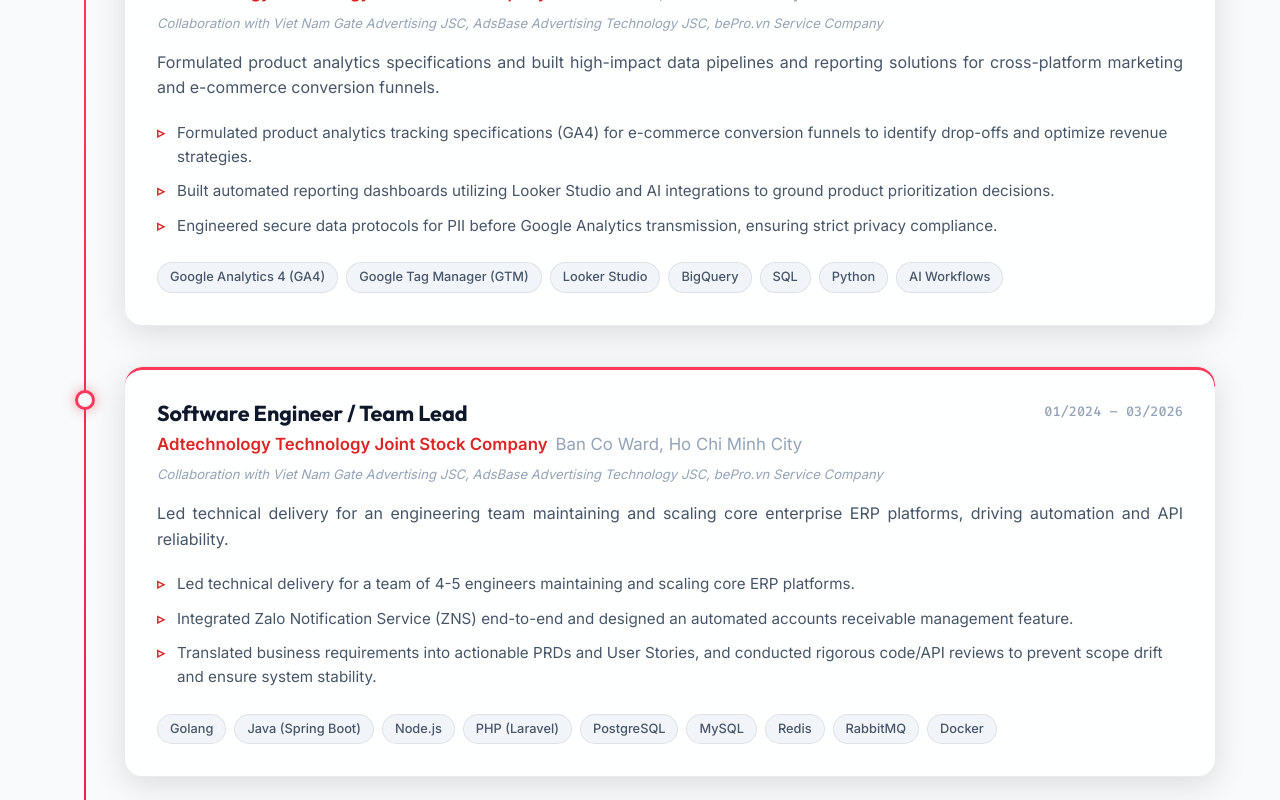
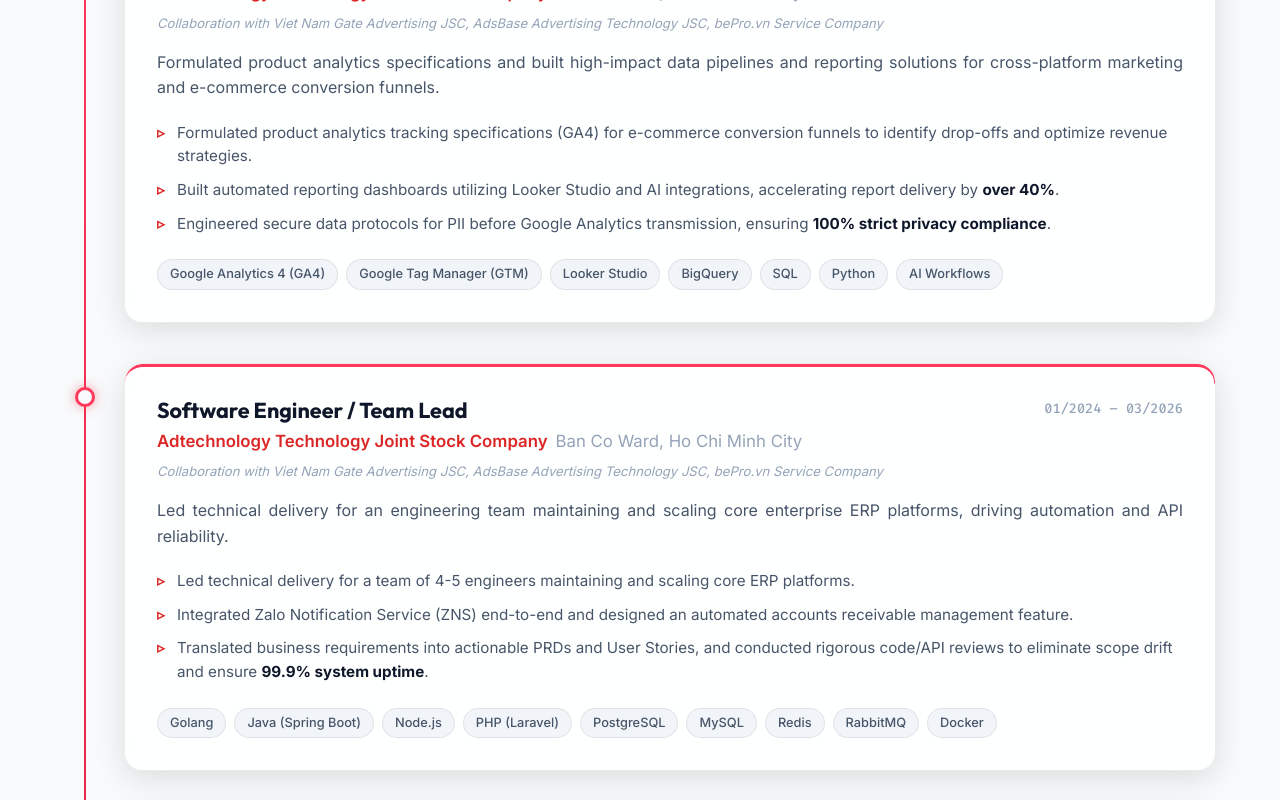
Before and after one commit to ga2631/ga2631.github.io, a React (Vite) app: page / in a window 1280 px wide. Shown: the part 2040-2840 px from the top of the page. Built offline with nearby package versions, Linux system fonts and the light colour scheme; no server answers.

Commit message:
feat(achievements): highlight key metrics with bold formatting and rich HTML rendering

```diff
--- a/src/components/Experience.tsx
+++ b/src/components/Experience.tsx
@@ -52,9 +52,11 @@
 
                 <div className="timeline-achievements">
                   {item.achievements.map((ach, idx) => (
-                    <div key={idx} className="achievement-point">
-                      {ach}
-                    </div>
+                    <div
+                      key={idx}
+                      className="achievement-point"
+                      dangerouslySetInnerHTML={{ __html: ach }}
+                    />
                   ))}
                 </div>
 
--- a/src/components/PrintCV.tsx
+++ b/src/components/PrintCV.tsx
@@ -106,7 +106,7 @@
 
                 <ul className="print-exp-bullets">
                   {exp.achievements.map((item, idx) => (
-                    <li key={idx}>{item}</li>
+                    <li key={idx} dangerouslySetInnerHTML={{ __html: item }} />
                   ))}
                 </ul>
 
@@ -139,8 +139,8 @@
                 <p className="print-proj-desc">{proj.shortDescription || proj.description}</p>
 
                 <ul className="print-proj-highlights">
-                  {proj.highlights.slice(0, 3).map((hl, idx) => (
-                    <li key={idx}>{hl}</li>
+                  {(proj.achievements || proj.highlights).slice(0, 3).map((hl, idx) => (
+                    <li key={idx} dangerouslySetInnerHTML={{ __html: hl }} />
                   ))}
                 </ul>
 
--- a/src/components/Projects.tsx
+++ b/src/components/Projects.tsx
@@ -511,9 +511,11 @@
                       </h3>
                       <ul style={{ paddingLeft: '20px', margin: 0 }}>
                         {activeProject.responsibilities.map((resp, idx) => (
-                          <li key={idx} style={{ marginBottom: '8px', color: 'var(--text-secondary)', lineHeight: 1.55 }}>
-                            {resp}
-                          </li>
+                          <li
+                            key={idx}
+                            style={{ marginBottom: '8px', color: 'var(--text-secondary)', lineHeight: 1.55 }}
+                            dangerouslySetInnerHTML={{ __html: resp }}
+                          />
                         ))}
                       </ul>
                     </div>
@@ -541,13 +543,13 @@
                               <span style={{ color: 'var(--accent-red, #ef4444)', marginRight: '6px' }}>
                                 [{t.challengeLabel}]:
                               </span>
-                              {item.challenge}
+                              <span dangerouslySetInnerHTML={{ __html: item.challenge }} />
                             </div>
                             <div style={{ color: 'var(--text-secondary)', fontSize: '0.92rem', lineHeight: 1.55 }}>
                               <span style={{ color: 'var(--accent-emerald, #10b981)', marginRight: '6px', fontWeight: 600 }}>
                                 → [{t.solutionLabel}]:
                               </span>
-                              {item.solution}
+                              <span dangerouslySetInnerHTML={{ __html: item.solution }} />
                             </div>
                           </div>
                         ))}
@@ -562,9 +564,11 @@
                         </h3>
                         <ul style={{ paddingLeft: '20px', margin: 0 }}>
                           {activeProject.highlights.map((item, idx) => (
-                            <li key={idx} style={{ marginBottom: '8px', color: 'var(--text-secondary)', lineHeight: 1.55 }}>
-                              {item}
-                            </li>
+                            <li
+                              key={idx}
+                              style={{ marginBottom: '8px', color: 'var(--text-secondary)', lineHeight: 1.55 }}
+                              dangerouslySetInnerHTML={{ __html: item }}
+                            />
                           ))}
                         </ul>
                       </div>
@@ -580,9 +584,11 @@
                       </h3>
                       <ul style={{ paddingLeft: '20px', margin: 0 }}>
                         {activeProject.achievements.map((ach, idx) => (
-                          <li key={idx} style={{ marginBottom: '8px', color: 'var(--text-secondary)', lineHeight: 1.55 }}>
-                            {ach}
-                          </li>
+                          <li
+                            key={idx}
+                            style={{ marginBottom: '8px', color: 'var(--text-secondary)', lineHeight: 1.55 }}
+                            dangerouslySetInnerHTML={{ __html: ach }}
+                          />
                         ))}
                       </ul>
                     </div>
--- a/src/data/locales/en/cv.json
+++ b/src/data/locales/en/cv.json
@@ -48,8 +48,8 @@
       "summary": "Formulated product analytics specifications and built high-impact data pipelines and reporting solutions for cross-platform marketing and e-commerce conversion funnels.",
       "achievements": [
         "Formulated product analytics tracking specifications (GA4) for e-commerce conversion funnels to identify drop-offs and optimize revenue strategies.",
-        "Built automated reporting dashboards utilizing Looker Studio and AI integrations to ground product prioritization decisions.",
-        "Engineered secure data protocols for PII before Google Analytics transmission, ensuring strict privacy compliance."
+        "Built automated reporting dashboards utilizing Looker Studio and AI integrations, accelerating report delivery by <b>over 40%</b>.",
+        "Engineered secure data protocols for PII before Google Analytics transmission, ensuring <b>100% strict privacy compliance</b>."
       ],
       "technologies": [
         "Google Analytics 4 (GA4)",
@@ -73,7 +73,7 @@
       "achievements": [
         "Led technical delivery for a team of 4-5 engineers maintaining and scaling core ERP platforms.",
         "Integrated Zalo Notification Service (ZNS) end-to-end and designed an automated accounts receivable management feature.",
-        "Translated business requirements into actionable PRDs and User Stories, and conducted rigorous code/API reviews to prevent scope drift and ensure system stability."
+        "Translated business requirements into actionable PRDs and User Stories, and conducted rigorous code/API reviews to eliminate scope drift and ensure <b>99.9% system uptime</b>."
       ],
       "technologies": [
         "Golang",
@@ -98,8 +98,8 @@
       "summary": "Directed a team of 8 in end-to-end development of ad reporting modules, performance optimization, and CI/CD automation.",
       "achievements": [
         "Directed a team of 8 in the end-to-end development of ad reporting modules, aggregating data across Google, Facebook, and TikTok into centralized dashboards.",
-        "Optimized application performance, established CI/CD pipelines, and implemented system caching, drastically improving response times.",
-        "Developed accounting and affiliate management modules and maintained the company WordPress website."
+        "Optimized application performance, established CI/CD pipelines, and implemented system caching, decreasing report generation time by <b>63%</b>.",
+        "Developed accounting and affiliate management modules saving <b>10–12 hours/week</b> of manual data entry, and maintained the company WordPress website."
       ],
       "technologies": [
         "PHP (Laravel, CodeIgniter)",
@@ -160,9 +160,9 @@
         }
       ],
       "achievements": [
-        "Achieved a 96% data reconciliation rate between legacy source and target warehouse with zero data loss.",
-        "Reduced complex analytical query execution time by over 70% by eliminating multi-level EAV table joins in favor of structured data marts.",
-        "Maintained near real-time CDC synchronization with pipeline latency under 2 seconds, ensuring 100% compliance with data privacy regulations (Decree 13/2023/ND-CP)."
+        "Achieved a <b>96% data reconciliation rate</b> between legacy source and target warehouse with <b>zero data loss</b>.",
+        "Reduced complex analytical query execution time by <b>over 70%</b> by eliminating multi-level EAV table joins in favor of structured data marts.",
+        "Maintained near real-time CDC synchronization with pipeline latency <b>under 2 seconds</b>, ensuring <b>100% compliance with data privacy regulations</b> (Decree 13/2023/ND-CP)."
       ],
       "highlights": [
         "Bypassed slow-to-modify legacy ERP source code by implementing Change Data Capture (CDC) reading directly from MySQL binlogs, completely decoupling extraction.",
@@ -219,9 +219,9 @@
         }
       ],
       "achievements": [
-        "Successfully ingested thousands of daily conversion funnel events with sub-second latency without impacting checkout performance.",
-        "Achieved 100% PII privacy compliance across all analytics pipelines.",
-        "Decreased daily cross-channel marketing report generation time by over 40%, enabling immediate campaign ROAS decision-making."
+        "Successfully ingested <b>thousands of daily conversion funnel events</b> with <b>sub-second latency</b> without impacting checkout performance.",
+        "Achieved <b>100% PII privacy compliance</b> across all analytics pipelines via automated Spring AOP masking.",
+        "Decreased daily cross-channel marketing report generation time by <b>over 40%</b>, enabling immediate campaign ROAS decision-making."
       ],
       "highlights": [
         "Developed high-throughput event tracking service using Spring WebFlux and Apache Kafka to capture real-time user journey events.",
@@ -277,9 +277,9 @@
         }
       ],
       "achievements": [
-        "Scaled smoothly and maintained high availability under 1,000+ peak concurrent enterprise users.",
-        "Reduced manual ad data extraction and support requests from clients by over 40%.",
-        "Accelerated release cycles for new reporting metrics from 2 weeks down to 2 days via modular architecture."
+        "Scaled smoothly and maintained high availability under <b>1,000+ peak concurrent enterprise users (CCU)</b>.",
+        "Reduced manual ad data extraction and support requests from clients by <b>over 40%</b>.",
+        "Accelerated release cycles for new reporting metrics from 2 weeks down to <b>2 days</b> via modular architecture."
       ],
       "highlights": [
         "Managed full SDLC and resource allocation from system design phase to User Acceptance Testing (UAT).",
@@ -335,9 +335,9 @@
         }
       ],
       "achievements": [
-        "Decreased monthly financial report generation time by 63%.",
-        "Saved 10-12 hours per week of manual accounting data entry, reducing human calculation errors to near zero.",
-        "Achieved 100% zero-downtime automated deployments across all production releases."
+        "Decreased monthly financial report generation time by <b>63%</b>.",
+        "Saved <b>10–12 hours per week</b> of manual accounting data entry, reducing human calculation errors to <b>near zero</b>.",
+        "Achieved <b>100% zero-downtime automated deployments</b> across all production releases."
       ],
       "highlights": [
         "Developed dynamic cash inflow module that automatically splits total received amounts into discrete accounting components.",
--- a/src/data/locales/vi/cv.json
+++ b/src/data/locales/vi/cv.json
@@ -48,8 +48,8 @@
       "summary": "Xây dựng đặc tả đo lường dữ liệu sản phẩm và phát triển các đường ống dữ liệu, hệ thống báo cáo hiệu quả cao cho phễu chuyển đổi thương mại điện tử và tiếp thị đa kênh.",
       "achievements": [
         "Thiết lập đặc tả đo lường phân tích sản phẩm (GA4) cho phễu chuyển đổi TMĐT nhằm phát hiện điểm rơi và tối ưu chiến lược doanh thu.",
-        "Xây dựng bảng điều khiển báo cáo tự động trên Looker Studio kết hợp AI nhằm hỗ trợ ban giám đốc ra quyết định ưu tiên sản phẩm.",
-        "Thiết kế giao thức bảo mật dữ liệu định danh cá nhân (PII) trước khi truyền sang Google Analytics, tuân thủ nghiêm ngặt quy định bảo mật dữ liệu."
+        "Xây dựng bảng điều khiển báo cáo tự động trên Looker Studio kết hợp AI, rút ngắn hơn <b>40% thời gian tổng hợp dữ liệu</b>.",
+        "Thiết kế giao thức bảo mật dữ liệu định danh cá nhân (PII) trước khi truyền sang Google Analytics, đảm bảo <b>100% tuân thủ quyền riêng tư</b>."
       ],
       "technologies": [
         "Google Analytics 4 (GA4)",
@@ -73,7 +73,7 @@
       "achievements": [
         "Dẫn dắt chuyển giao kỹ thuật cho nhóm 4-5 kỹ sư duy trì và mở rộng hệ thống ERP doanh nghiệp cốt lõi.",
         "Tích hợp toàn diện dịch vụ Zalo Notification Service (ZNS) và thiết kế tính năng quản lý công nợ phải thu tự động.",
-        "Chuyển hóa yêu cầu kinh doanh thành tài liệu PRD và User Story rõ ràng, thực hiện code review/API review chặt chẽ để đảm bảo hệ thống vận hành ổn định."
+        "Chuyển hóa yêu cầu kinh doanh thành tài liệu PRD và User Story rõ ràng, thực hiện code review/API review chặt chẽ chống trôi phạm vi và duy trì độ sẵn sàng <b>99.9% uptime</b>."
       ],
       "technologies": [
         "Golang",
@@ -98,8 +98,8 @@
       "summary": "Điều hành nhóm 8 thành viên phát triển mô-đun báo cáo quảng cáo đa nền tảng, tối ưu hóa hiệu năng ứng dụng và tự động hóa CI/CD.",
       "achievements": [
         "Quản lý nhóm 8 nhân sự phát triển trọn gói các mô-đun báo cáo quảng cáo, tổng hợp dữ liệu Google, Facebook và TikTok về bảng điều khiển trung tâm.",
-        "Tối ưu hóa hiệu năng ứng dụng, xây dựng luồng CI/CD và triển khai caching đa tầng giúp cải thiện rõ rệt tốc độ phản hồi hệ thống.",
-        "Phát triển mô-đun kế toán và quản lý đối tác liên kết (Affiliate), quản trị vận hành website WordPress của doanh nghiệp."
+        "Tối ưu hóa hiệu năng ứng dụng, xây dựng luồng CI/CD và triển khai caching đa tầng giúp giảm <b>63% thời gian phản hồi truy vấn</b>.",
+        "Phát triển mô-đun kế toán và quản lý đối tác liên kết (Affiliate), tiết kiệm <b>10–12 giờ/tuần</b> nhập liệu thủ công."
       ],
       "technologies": [
         "PHP (Laravel, CodeIgniter)",
@@ -160,9 +160,9 @@
         }
       ],
       "achievements": [
-        "Đạt tỷ lệ khớp nối dữ liệu 96% (Reconciliation Rate) giữa nguồn cũ và kho dữ liệu mới mà không làm mất mát bất kỳ bản ghi nào.",
-        "Giảm hơn 70% thời gian thực thi truy vấn phân tích phức tạp nhờ loại bỏ hoàn toàn các phép JOIN bảng EAV nhiều tầng sang Data Mart phẳng.",
-        "Duy trì độ trễ đồng bộ đường ống CDC thời gian thực dưới 2 giây, tuân thủ 100% Nghị định 13/2023/NĐ-CP về bảo vệ dữ liệu cá nhân."
+        "Đạt tỷ lệ khớp nối dữ liệu <b>96% (Reconciliation Rate)</b> giữa nguồn cũ và kho dữ liệu mới mà <b>không làm mất mát bất kỳ bản ghi nào</b>.",
+        "Giảm hơn <b>70% thời gian thực thi truy vấn phân tích phức tạp</b> nhờ loại bỏ hoàn toàn các phép JOIN bảng EAV nhiều tầng sang Data Mart phẳng.",
+        "Duy trì độ trễ đồng bộ đường ống CDC thời gian thực <b>dưới 2 giây</b>, tuân thủ <b>100% Nghị định 13/2023/NĐ-CP</b> về bảo vệ dữ liệu cá nhân."
       ],
       "highlights": [
         "Bỏ qua mã nguồn monolithic cũ kỹ bằng cách triển khai Change Data Capture (CDC) đọc trực tiếp từ MySQL binlogs.",
@@ -219,9 +219,9 @@
         }
       ],
       "achievements": [
-        "Tiếp nhận và xử lý mượt mà hàng nghìn sự kiện phễu mỗi ngày với độ trễ dưới 1 giây mà không gây ảnh hưởng đến hiệu năng hệ thống đặt hàng.",
-        "Đạt 100% tuân thủ bảo mật dữ liệu cá nhân (PII) trên toàn bộ đường ống phân tích.",
-        "Giảm hơn 40% thời gian tổng hợp báo cáo marketing đa kênh hàng ngày, hỗ trợ ra quyết định tối ưu hóa ROAS chiến dịch tức thì."
+        "Tiếp nhận và xử lý mượt mà <b>hàng nghìn sự kiện phễu mỗi ngày</b> với <b>độ trễ dưới 1 giây</b> mà không gây ảnh hưởng đến hiệu năng hệ thống đặt hàng.",
+        "Đạt <b>100% tuân thủ bảo mật dữ liệu cá nhân (PII)</b> trên toàn bộ đường ống phân tích thông qua Spring AOP.",
+        "Giảm hơn <b>40% thời gian tổng hợp báo cáo marketing đa kênh hàng ngày</b>, hỗ trợ ra quyết định tối ưu hóa ROAS chiến dịch tức thì."
       ],
       "highlights": [
         "Phát triển dịch vụ theo dõi sự kiện thông lượng cao sử dụng Spring WebFlux cùng Apache Kafka.",
@@ -277,9 +277,9 @@
         }
       ],
       "achievements": [
-        "Vận hành mượt mà và duy trì độ sẵn sàng cao dưới tải đỉnh 1,000+ người dùng doanh nghiệp đồng thời (CCU).",
-        "Giảm hơn 40% số lượng yêu cầu trích xuất dữ liệu và hỗ trợ thủ công từ phía khách hàng.",
-        "Rút ngắn chu kỳ phát hành các chỉ số báo cáo mới từ 2 tuần xuống còn 2 ngày nhờ kiến trúc mô-đun hóa."
+        "Vận hành mượt mà và duy trì độ sẵn sàng cao dưới tải đỉnh <b>1,000+ người dùng doanh nghiệp đồng thời (CCU)</b>.",
+        "Giảm hơn <b>40% số lượng yêu cầu trích xuất dữ liệu và hỗ trợ thủ công</b> từ phía khách hàng.",
+        "Rút ngắn chu kỳ phát hành các chỉ số báo cáo mới từ 2 tuần xuống còn <b>2 ngày</b> nhờ kiến trúc mô-đun hóa."
       ],
       "highlights": [
         "Quản lý toàn bộ SDLC từ thiết kế kiến trúc đến kiểm thử nghiệm thu người dùng (UAT).",
@@ -335,9 +335,9 @@
         }
       ],
       "achievements": [
-        "Giảm 63% thời gian tạo báo cáo tài chính hàng tháng.",
-        "Tiết kiệm 10–12 giờ mỗi tuần nhập liệu thủ công cho bộ phận kế toán, đưa tỷ lệ sai sót tính toán về mức xấp xỉ bằng không.",
-        "Đạt 100% triển khai tự động không gián đoạn dịch vụ (Zero-Downtime) cho tất cả các bản phát hành."
+        "Giảm <b>63% thời gian tạo báo cáo tài chính</b> hàng tháng.",
+        "Tiết kiệm <b>10–12 giờ mỗi tuần</b> nhập liệu thủ công cho bộ phận kế toán, đưa tỷ lệ sai sót tính toán về mức <b>xấp xỉ bằng không</b>.",
+        "Đạt <b>100% triển khai tự động không gián đoạn dịch vụ (Zero-Downtime)</b> cho tất cả các bản phát hành."
       ],
       "highlights": [
         "Xây dựng mô-đun phân bổ dòng tiền tự động chia tách tổng số tiền thu được theo công thức tài chính.",
--- a/src/styles/index.css
+++ b/src/styles/index.css
@@ -1541,6 +1541,21 @@
   padding-left: 20px;
   color: var(--text-secondary);
   font-size: 0.95rem;
+  line-height: 1.55;
+}
+
+.achievement-point b,
+.achievement-point strong,
+.article-body b,
+.article-body strong,
+.timeline-achievements b,
+.timeline-achievements strong,
+.print-exp-bullets b,
+.print-exp-bullets strong,
+.print-proj-highlights b,
+.print-proj-highlights strong {
+  color: var(--text-primary);
+  font-weight: 700;
 }
 
 .achievement-point::before {
```
Also changed, not shown: 1 other file (tests, documents, lock files or other folders).
